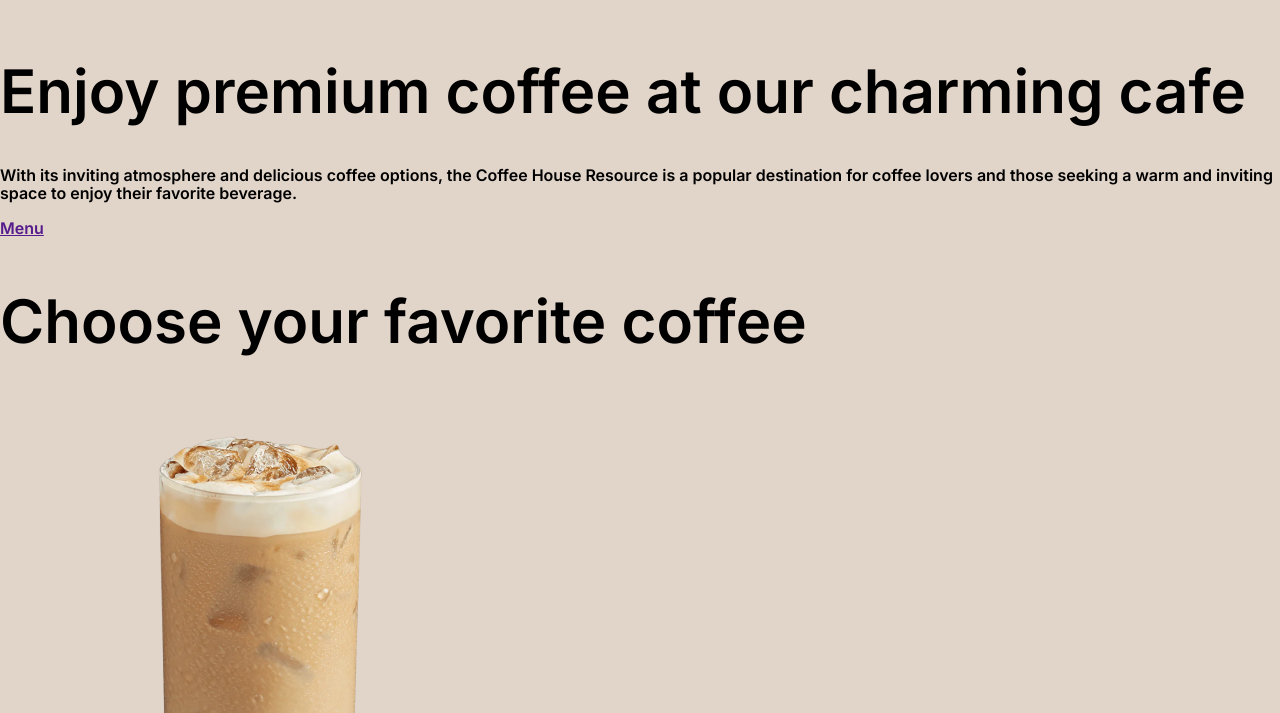
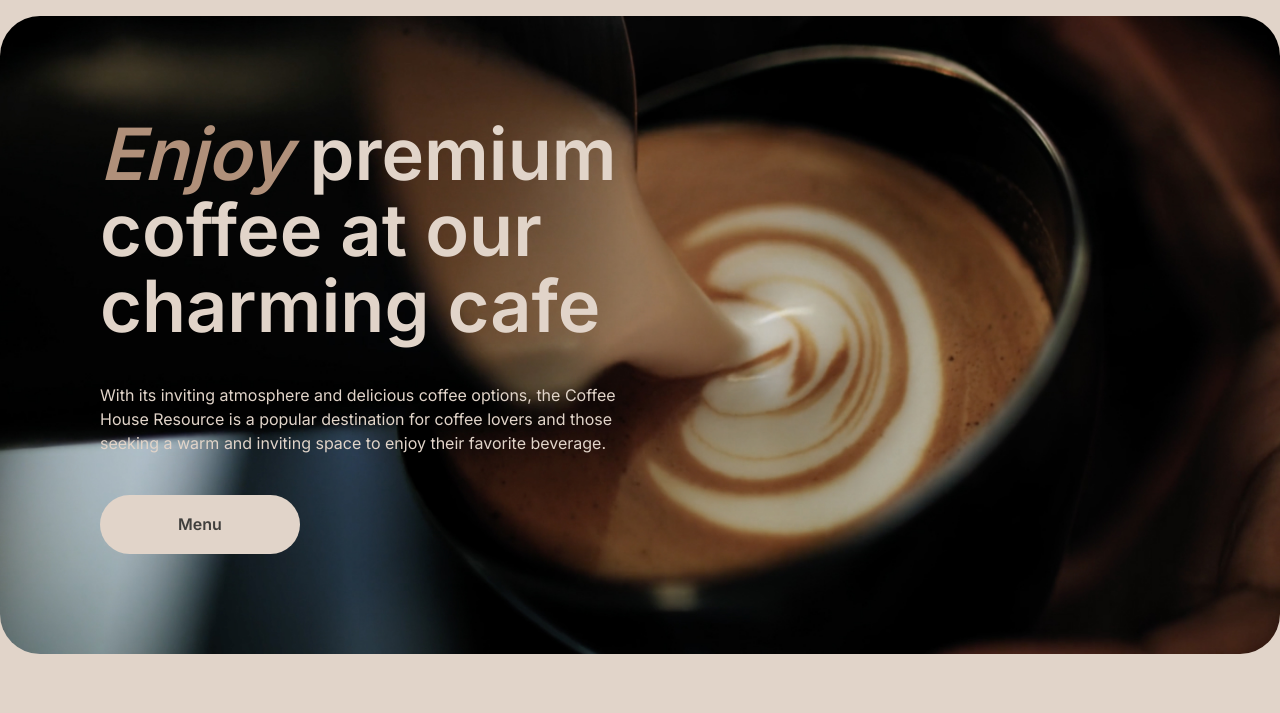
Before and after one commit to ValeriaYan/rsschool-JSFE2023Q4, a website built with Vite: page coffe-house/pages/home/index.html in a window 1280 px wide. Shown: the part 87-800 px from the top of the page. Built offline with nearby package versions, Linux system fonts and the light colour scheme.

Commit message:
feat: add styles for enjoy section

```diff
--- a/coffe-house/pages/home/index.html
+++ b/coffe-house/pages/home/index.html
@@ -29,9 +29,11 @@
             <section class="enjoy">
                 <div class="enjoy__container container">
                     <div class="enjoy__body">
-                        <h1 class="enjoy__title title"><span class="enjoy__title_accent">Enjoy</span> premium coffee at our charming cafe</h1>
+                        <h1 class="enjoy__title title"><span class="title__accent">Enjoy</span> premium coffee at our charming cafe</h1>
                         <p class="enjoy__text">With its inviting atmosphere and delicious coffee options, the Coffee House Resource is a popular destination for coffee lovers and those seeking a warm and inviting space to enjoy their favorite beverage.</p>
-                        <a href="" class="enjoy__button button button-primary">Menu</a>
+                        <a href="" class="enjoy__button button button-primary">
+                            <p>Menu</p>
+                        </a>
                     </div>
                 </div>
             </section>
--- a/coffe-house/pages/home/style.css
+++ b/coffe-house/pages/home/style.css
@@ -1,3 +1,32 @@
 @import url(../../styles/normalize.css);
 @import url(../../styles/common.css);
 @import url(../../styles/header.css);
+
+.enjoy {
+    margin: 0 0 var(--margin-between-sections) 0;
+}
+
+.enjoy__container {
+    background-image: url(../../assets/images/coffee-background.jpg);
+    background-position: center;
+    background-size: cover;
+    padding: 100px;
+    border-radius: 40px;
+}
+
+.enjoy__body {
+    max-width: 530px;
+}
+.enjoy__title {
+    font-size: 72px;
+    line-height: 105%;
+    color: var(--text-color-light);
+    margin: 0 0 var(--margin-between-content) 0;
+}
+
+.enjoy__text {
+    margin: 0 0 var(--margin-between-content) 0;
+    font-weight: 400;
+    line-height: 150%;
+    color: var(--text-color-light);
+}
--- a/coffe-house/styles/common.css
+++ b/coffe-house/styles/common.css
@@ -12,6 +12,14 @@
     --font-size-normal: 16px;
     --font-size-subtitle: 24px;
     --font-size-title: 60px;
+    --font-size-h1: 72px;
+
+    --margin-between-content: 40px;
+    --margin-between-sections: 100px;
+}
+
+* {
+    box-sizing: border-box;
 }
 
 body {
@@ -28,6 +36,15 @@ ul {
     padding: 0;
 }
 
+p {
+    margin: 0;
+}
+
+a {
+    text-decoration: none;
+    color: var(--text-color-dark);
+}
+
 .wrapper {
     max-width: 1440px;
     margin: 0 auto;
@@ -41,3 +58,49 @@ ul {
 .title {
     font-size: var(--font-size-title);
 }
+
+.title__accent {
+    color: var(--text-color-accent);
+    font-style: italic;
+}
+
+.button {
+    display: inline-block;
+    border-radius: 100px;
+    background-color: var(--background-color-body);
+}
+.button-primary {
+    position: relative;
+    padding: 20px 78px;
+}
+
+.button-primary > p {
+    transition: all ease 0.5s;
+}
+
+.button-primary::before {
+    content: "";
+    background-image: url(../assets/icons/coffee-cup.svg);
+    position: absolute;
+    width: 20px;
+    height: 20px;
+    top: 50%;
+    transform: translate(0, -57%);
+    right: 60px;
+
+    visibility: hidden;
+    opacity: 0;
+
+    transition: all ease 0.5s;
+}
+
+.button-primary:hover::before {
+    visibility: visible;
+    opacity: 1;
+    transition: all ease 0.5s;
+}
+
+.button-primary:hover > p{
+    transform: translate(-10px, 0);
+    transition: all ease 0.5s;
+}
```
Also changed, not shown: coffe-house/assets/images/coffee-background.jpg (renamed from coffe-house/assets/images/coffe-background.jpg).
